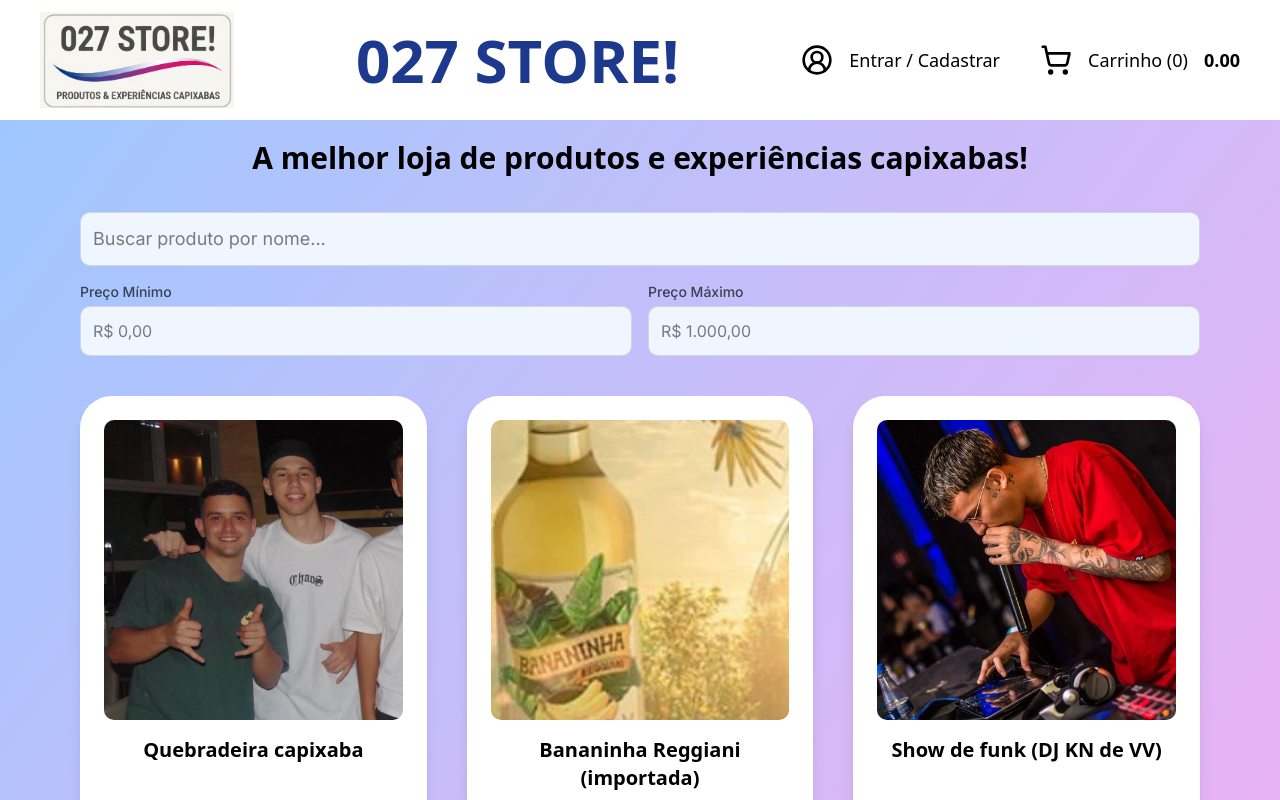
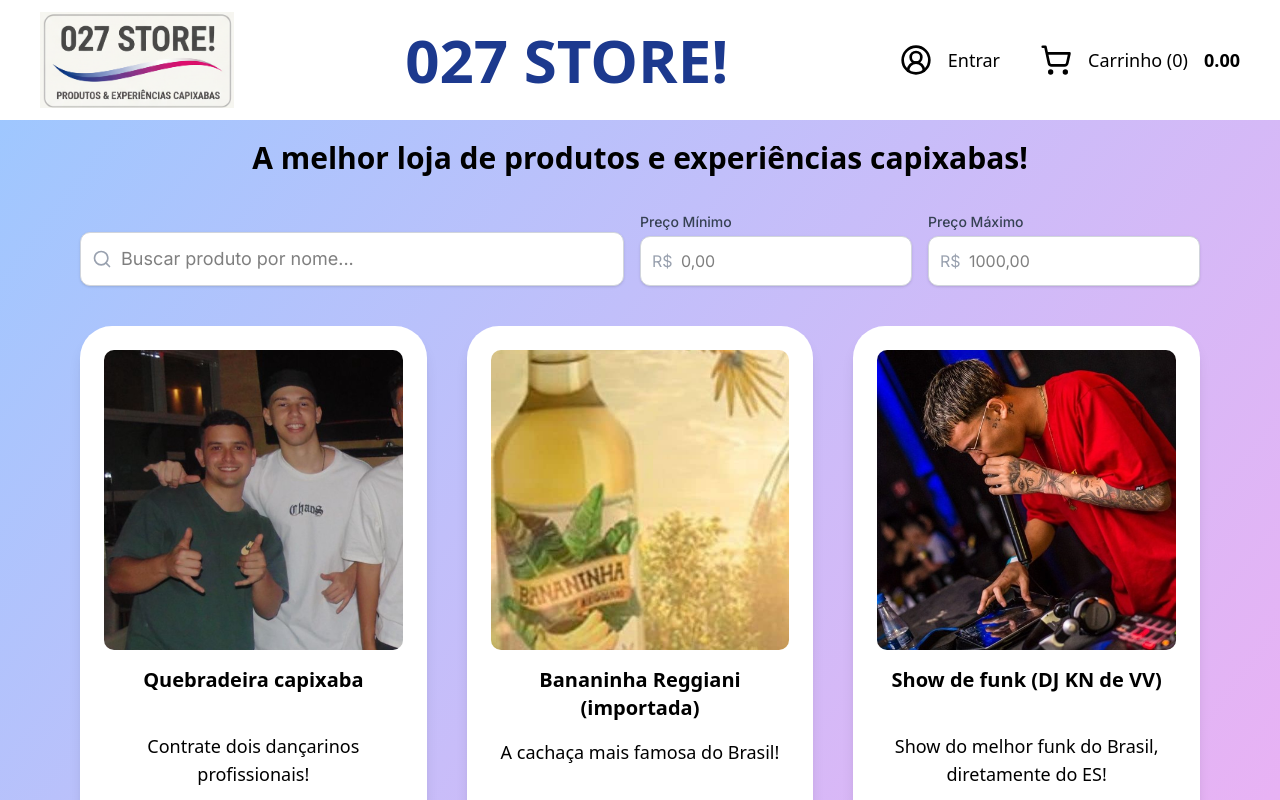
Before and after one commit to uliana0814/Treinamento-Intro-25.2-GabrielUliana, a Next.js app in the folder web/: page / in a window 1280 px wide. Shown: the top 800 px of the page. Built offline with nearby package versions, Linux system fonts and the light colour scheme.

Commit message:
correção layout filtros de busca

```diff
--- a/web/src/app/(frontend)/(landing-pages)/page.tsx
+++ b/web/src/app/(frontend)/(landing-pages)/page.tsx
@@ -2,6 +2,7 @@
 import React, { useState, useEffect } from 'react';
 import ProdutoCard from '@/components/ui/ProdutoCard';
 import NaviBar from '@/components/ui/NaviBar';
+import { Search } from 'lucide-react';
 
 type Product = {
   id: number;
@@ -27,16 +28,18 @@ const productsData: Product [] = [
 
 export default function HomePage() {
 
-  const [cartItems, setCartItems] = useState<CartItem[]>(() => {
-    if (typeof window === "undefined") { return []; }
-    const storedCart = localStorage.getItem('027_cart_v2');
-    return storedCart ? JSON.parse(storedCart) : [];
-  });
+  const [cartItems, setCartItems] = useState<CartItem[]>([]);
   const [isCartOpen, setIsCartOpen] = useState(false);
   const [searchTerm, setSearchTerm] = useState('');
-
   const [minPrice, setMinPrice] = useState('');
   const [maxPrice, setMaxPrice] = useState('');
+
+  useEffect(() => {
+    const storedCart = localStorage.getItem('027_cart_v2');
+    if (storedCart) {
+      setCartItems(JSON.parse(storedCart));
+    }
+  }, []);
 
   useEffect(() => {
     localStorage.setItem('027_cart_v2', JSON.stringify(cartItems));
@@ -93,7 +96,7 @@ export default function HomePage() {
   const totalItemsCount = cartItems.reduce((total, item) => total + item.quantity, 0);
 
   const filteredProducts = productsData
-    .filter(product => // 1. Filtra por nome
+    .filter(product =>
       product.name.toLowerCase().includes(searchTerm.toLowerCase())
     )
     .filter(product => {
@@ -167,44 +170,58 @@ export default function HomePage() {
         </div>
       )}
 
-      <div className="flex flex-col gap-4 px-4 md:px-10 lg:px-20 pt-4">
+      <div className="flex flex-col md:flex-row gap-4 px-4 md:px-10 lg:px-20 pt-4 md:items-end">
 
+        <div className="relative w-full md:w-1/2">
+          <label className="block text-sm font-medium text-transparent">.</label>
+          <div className="relative">
             <input
               type="text"
               placeholder="Buscar produto por nome..."
-          className="w-full rounded-lg border border-gray-300 p-3 text-lg focus:border-black focus:outline-none bg-blue-50"
+              className="w-full rounded-lg border border-gray-300 bg-white p-3 pl-10 text-lg shadow-sm focus:border-blue-500 focus:outline-none"
               value={searchTerm}
               onChange={(e) => setSearchTerm(e.target.value)}
             />
+            <Search className="absolute left-3 top-1/2 -translate-y-1/2 h-5 w-5 text-gray-400" />
+          </div>
+        </div>
 
-        <div className="flex flex-col md:flex-row gap-4 w-full">
-          <div className="w-full md:w-1/2">
+        <div className="w-full md:w-1/4">
           <label htmlFor="min-price" className="block text-sm font-medium text-gray-700">
             Preço Mínimo
           </label>
+          <div className="relative mt-1">
+            <span className="absolute left-3 top-1/2 -translate-y-1/2 text-gray-400">
+              R$
+            </span>
             <input
               id="min-price"
               type="number"
-              placeholder="R$ 0,00"
+              placeholder="0,00"
               min={0}
               value={minPrice}
               onChange={(e) => setMinPrice(e.target.value)}
-              className="w-full rounded-lg border border-gray-300 p-3 mt-1 focus:border-black focus:outline-none bg-blue-50"
+              className="w-full rounded-lg border border-gray-300 bg-white p-3 pl-10 shadow-sm"
             />
           </div>
+        </div>
 
-          <div className="w-full md:w-1/2">
+        <div className="w-full md:w-1/4">
           <label htmlFor="max-price" className="block text-sm font-medium text-gray-700">
             Preço Máximo
           </label>
+          <div className="relative mt-1">
+            <span className="absolute left-3 top-1/2 -translate-y-1/2 text-gray-400">
+              R$
+            </span>
             <input
               id="max-price"
               type="number"
-              placeholder="R$ 1.000,00"
+              placeholder="1000,00"
               min={0}
               value={maxPrice}
               onChange={(e) => setMaxPrice(e.target.value)}
-              className="w-full rounded-lg border border-gray-300 p-3 mt-1 focus:border-black focus:outline-none bg-blue-50"
+              className="w-full rounded-lg border border-gray-300 bg-white p-3 pl-10 shadow-sm"
             />
           </div>
         </div>
--- a/web/src/components/ui/NaviBar.tsx
+++ b/web/src/components/ui/NaviBar.tsx
@@ -46,7 +46,7 @@ export default function NaviBar({ cartCount, totalPrice, onCartClick }: NaviBarP
           ) : (
             <Link href="/login" className="flex items-center gap-4 font-sans text-lg cursor-pointer">
               <CircleUserRound className="text-black h-8 w-8" />
-              <h4 className="hidden md:inline">Entrar / Cadastrar</h4>
+              <h4 className="hidden md:inline">Entrar</h4>
             </Link>
           )}
 
```
Lines whose indentation alone changed are shown as unchanged.
